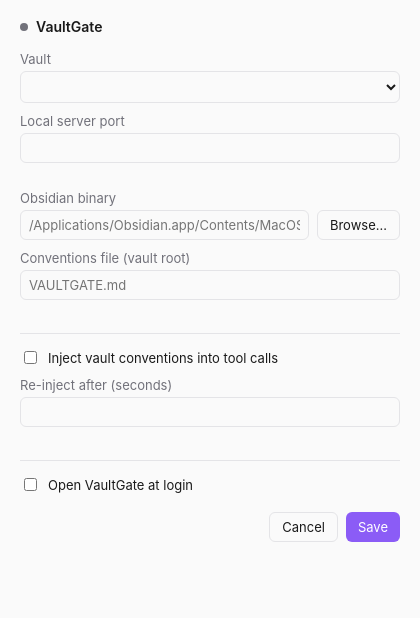
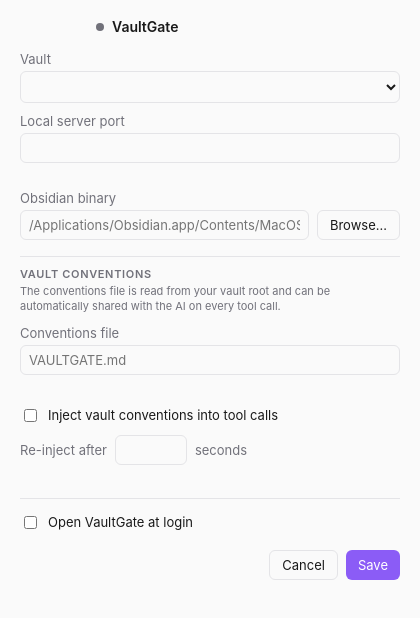
Before and after one commit to mkemeter/obsidian-vaultgate-mcp, an Electron app: page tray/renderer/prefs.html in a window 420 px wide. Drawn offline with Linux system fonts and the light colour scheme; no server answers.

Commit message:
fix(tray): group vault conventions settings and fix Preferences window layout
- Vault Conventions section: conventions file, inject checkbox, and re-inject
  interval are now grouped under a named section heading with a brief hint line.
- Re-inject interval rendered as a compact inline row (label + input + 'seconds').
- Status bar padded left (76px) so the VaultGate heading clears the macOS
  traffic-light buttons on hiddenInset title bars.
- overflow: hidden on body prevents any scrollbar from appearing.
- Window height adjusted to 600px to fit the new layout without empty space.

```diff
--- a/tray/renderer/prefs.html
+++ b/tray/renderer/prefs.html
@@ -31,12 +31,19 @@
         background: var(--bg);
         color: var(--fg);
         user-select: none;
+        overflow: hidden;
       }
       .status-bar {
         display: flex;
         align-items: center;
         gap: 8px;
         margin-bottom: 16px;
+        padding-left: 76px;
+        -webkit-app-region: drag;
+      }
+      .status-bar h1,
+      .status-dot {
+        -webkit-app-region: no-drag;
       }
       .status-bar h1 {
         font-size: 14px;
@@ -132,6 +139,38 @@
         border-top: 1px solid var(--border);
         margin: 16px 0 10px;
       }
+      .section-label {
+        font-size: 11px;
+        font-weight: 600;
+        letter-spacing: 0.06em;
+        text-transform: uppercase;
+        color: var(--muted);
+        margin: 0 0 3px;
+      }
+      .section-hint {
+        font-size: 11px;
+        color: var(--muted);
+        margin: 0 0 10px;
+        line-height: 1.4;
+      }
+      .inline-row {
+        display: flex;
+        align-items: center;
+        gap: 8px;
+        margin-top: 10px;
+      }
+      .inline-row label {
+        display: inline;
+        margin: 0;
+        color: var(--muted);
+      }
+      .inline-row input[type="number"] {
+        width: 72px;
+      }
+      .unit-suffix {
+        color: var(--muted);
+        white-space: nowrap;
+      }
       .footer {
         display: flex;
         justify-content: flex-end;
@@ -159,11 +198,14 @@
       <button id="browse">Browse…</button>
     </div>
 
-    <label for="context-file">Conventions file (vault root)</label>
+    <hr class="section-divider" />
+
+    <p class="section-label">Vault Conventions</p>
+    <p class="section-hint">The conventions file is read from your vault root and can be automatically shared with the AI on every tool call.</p>
+
+    <label for="context-file">Conventions file</label>
     <input type="text" id="context-file" placeholder="VAULTGATE.md" />
     <div class="field-error" id="context-file-error"></div>
-
-    <hr class="section-divider" />
 
     <div class="checkbox">
       <input type="checkbox" id="inject-conventions" />
@@ -171,8 +213,11 @@
     </div>
 
     <div id="inject-interval-row">
-      <label for="inject-interval">Re-inject after (seconds)</label>
-      <input type="number" id="inject-interval" min="1" max="3600" />
+      <div class="inline-row">
+        <label for="inject-interval">Re-inject after</label>
+        <input type="number" id="inject-interval" min="1" max="3600" />
+        <span class="unit-suffix">seconds</span>
+      </div>
       <div class="field-error" id="inject-interval-error"></div>
     </div>
 
--- a/tray/src/prefs-window.ts
+++ b/tray/src/prefs-window.ts
@@ -95,7 +95,7 @@ export function openPrefsWindow(): void {
 
   prefsWindow = new BrowserWindow({
     width: 420,
-    height: 580,
+    height: 600,
     resizable: false,
     minimizable: false,
     maximizable: false,
```
